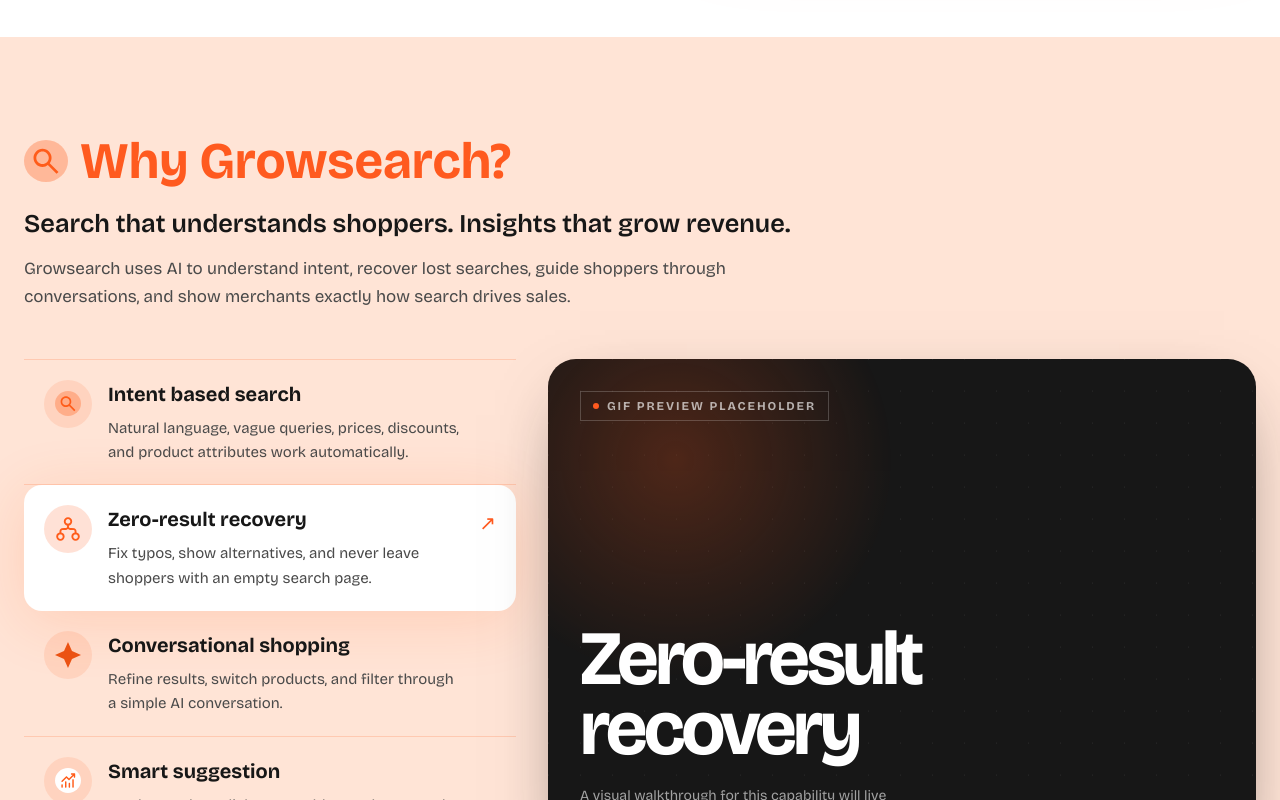
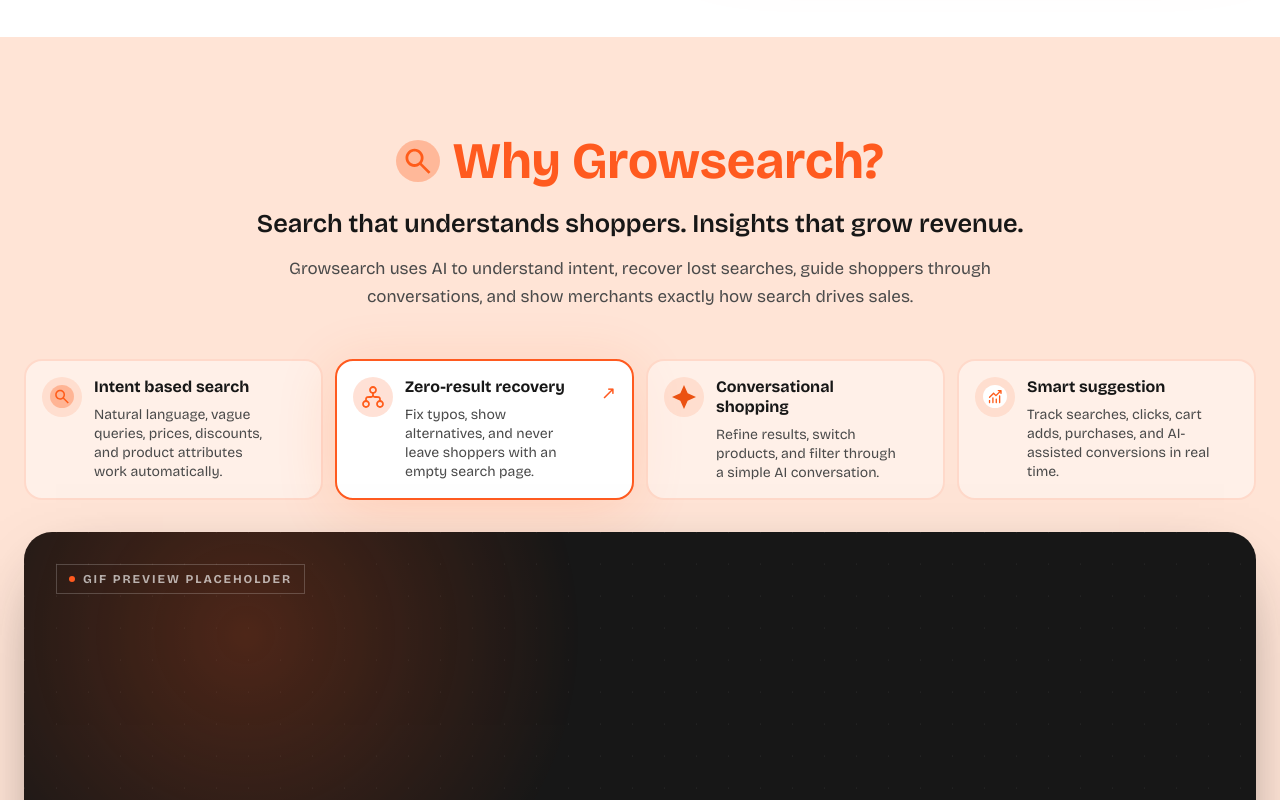
Before and after one commit to ishaangupta2311/growmerce-landing, a Next.js app: page /growsearch in a window 1280 px wide. Shown: the part 800-1600 px from the top of the page. Built offline with nearby package versions, Linux system fonts and the light colour scheme.

Commit message:
Stack Growsearch capability controls above preview

```diff
--- a/src/app/growsearch/components/WhyGrowsearch.tsx
+++ b/src/app/growsearch/components/WhyGrowsearch.tsx
@@ -125,7 +125,7 @@ export default function WhyGrowsearch() {
     <section className="bg-peach py-20 lg:py-24">
       <div className="mx-auto max-w-[1370px] px-6">
         <Reveal>
-          <div className="flex items-center gap-3">
+          <div className="flex items-center justify-center gap-3 text-center">
             <Image
               src="/img/icon-search-circle.svg"
               alt=""
@@ -137,10 +137,10 @@ export default function WhyGrowsearch() {
               Why Growsearch?
             </h2>
           </div>
-          <p className="mt-4 text-[clamp(1.25rem,2vw,1.75rem)] font-semibold text-charcoal">
+          <p className="mt-4 text-center text-[clamp(1.25rem,2vw,1.75rem)] font-semibold text-charcoal">
             Search that understands shoppers. Insights that grow revenue.
           </p>
-          <p className="mt-3 max-w-[70ch] text-[17px] leading-relaxed text-body-mute">
+          <p className="mx-auto mt-3 max-w-[70ch] text-center text-[17px] leading-relaxed text-body-mute">
             Growsearch uses AI to understand intent, recover lost searches,
             guide shoppers through conversations, and show merchants exactly
             how search drives sales.
@@ -148,11 +148,11 @@ export default function WhyGrowsearch() {
         </Reveal>
 
         <Reveal className="mt-12">
-          <div className="grid gap-8 lg:grid-cols-[minmax(0,0.82fr)_minmax(0,1.18fr)] lg:items-stretch">
+          <div>
             <div
               role="tablist"
               aria-label="Growsearch capabilities"
-              className="flex flex-col"
+              className="grid gap-3 sm:grid-cols-2 xl:grid-cols-4"
             >
               {CAPABILITIES.map((capability, index) => {
                 const isActive = index === activeIndex;
@@ -172,22 +172,22 @@ export default function WhyGrowsearch() {
                     onClick={() => selectCapability(index)}
                     onKeyDown={(event) => handleTabKeyDown(event, index)}
                     data-active={isActive}
-                    className="group relative flex w-full items-start gap-4 border-b border-brand/20 px-5 py-5 text-left transition-[background-color,border-color,box-shadow] duration-300 first:border-t focus-visible:z-10 focus-visible:outline-2 focus-visible:outline-offset-2 focus-visible:outline-brand data-[active=true]:rounded-[18px] data-[active=true]:border-transparent data-[active=true]:bg-white data-[active=true]:shadow-glow"
+                    className="group relative flex min-h-[116px] w-full items-start gap-3 rounded-[18px] border-2 border-brand/15 bg-white/45 px-4 py-4 text-left transition-[background-color,border-color,box-shadow] duration-300 hover:border-brand/45 focus-visible:z-10 focus-visible:outline-2 focus-visible:outline-offset-2 focus-visible:outline-brand data-[active=true]:border-brand data-[active=true]:bg-white data-[active=true]:shadow-glow"
                   >
-                    <span className="flex size-12 shrink-0 items-center justify-center rounded-full bg-brand/12 transition-colors duration-300 group-data-[active=true]:bg-brand/18">
-                      <Image src={capability.icon} alt="" width={26} height={26} />
+                    <span className="flex size-10 shrink-0 items-center justify-center rounded-full bg-brand/12 transition-colors duration-300 group-data-[active=true]:bg-brand/18">
+                      <Image src={capability.icon} alt="" width={24} height={24} />
                     </span>
                     <span className="min-w-0">
-                      <span className="block text-xl font-bold text-charcoal">
+                      <span className="block text-base font-bold leading-tight text-charcoal">
                         {capability.title}
                       </span>
-                      <span className="mt-2 block text-[15px] leading-relaxed text-body-mute">
+                      <span className="mt-2 block text-sm leading-snug text-body-mute">
                         {capability.body}
                       </span>
                     </span>
                     <span
                       aria-hidden="true"
-                      className="ml-auto mt-1 shrink-0 text-xl text-brand opacity-0 transition-opacity duration-300 group-data-[active=true]:opacity-100"
+                      className="ml-auto mt-0.5 shrink-0 text-lg text-brand opacity-0 transition-opacity duration-300 group-data-[active=true]:opacity-100"
                     >
                       ↗
                     </span>
@@ -195,13 +195,12 @@ export default function WhyGrowsearch() {
                 );
               })}
             </div>
-
             <div
               id={PANEL_ID}
               role="tabpanel"
               aria-labelledby={tabId(activeCapability.id)}
               tabIndex={0}
-              className="relative isolate min-h-[360px] overflow-hidden rounded-[28px] bg-charcoal p-6 text-white shadow-[0_24px_70px_-32px_rgba(23,23,23,0.75)] outline-none focus-visible:outline-2 focus-visible:outline-offset-4 focus-visible:outline-brand sm:min-h-[440px] sm:p-8 lg:min-h-0"
+              className="relative isolate mt-8 min-h-[360px] overflow-hidden rounded-[28px] bg-charcoal p-6 text-white shadow-[0_24px_70px_-32px_rgba(23,23,23,0.75)] outline-none focus-visible:outline-2 focus-visible:outline-offset-4 focus-visible:outline-brand sm:aspect-[16/9] sm:min-h-[440px] sm:p-8 xl:aspect-[2.4/1] xl:min-h-[460px]"
             >
               <div
                 aria-hidden="true"
@@ -221,7 +220,7 @@ export default function WhyGrowsearch() {
                   className="object-cover"
                 />
               ) : (
-                <div className="flex h-full min-h-[308px] flex-col justify-between sm:min-h-[376px]">
+                <div className="flex h-full min-h-[308px] flex-col justify-between sm:min-h-0">
                   <span className="inline-flex w-fit items-center gap-2 border border-white/20 px-3 py-1.5 text-xs font-bold uppercase tracking-[0.16em] text-white/65">
                     <span className="size-1.5 rounded-full bg-brand" />
                     GIF preview placeholder
```
